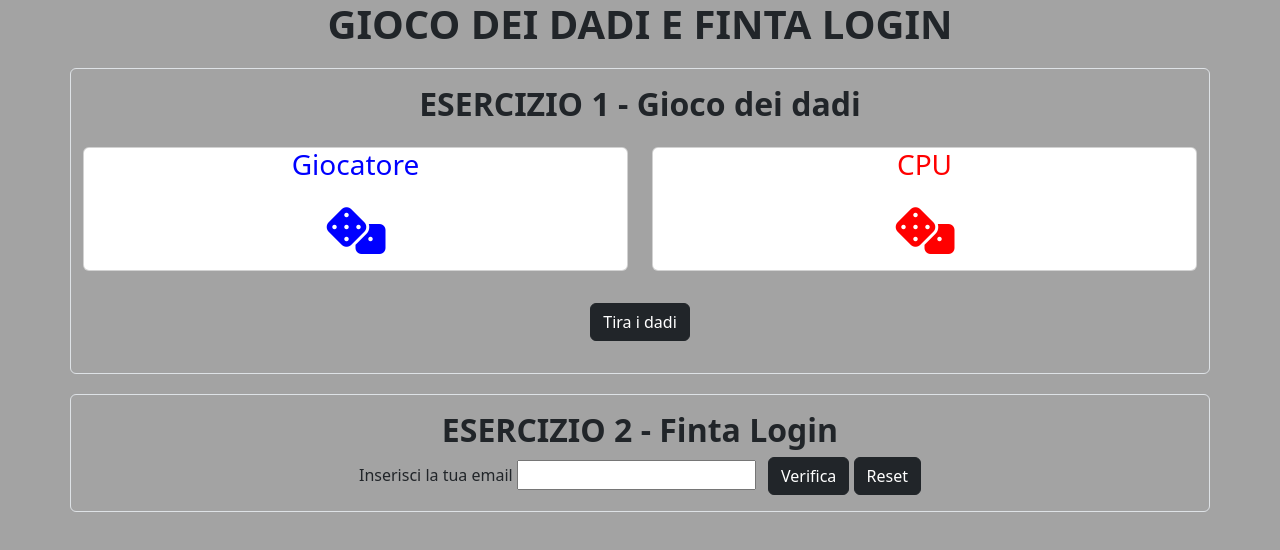
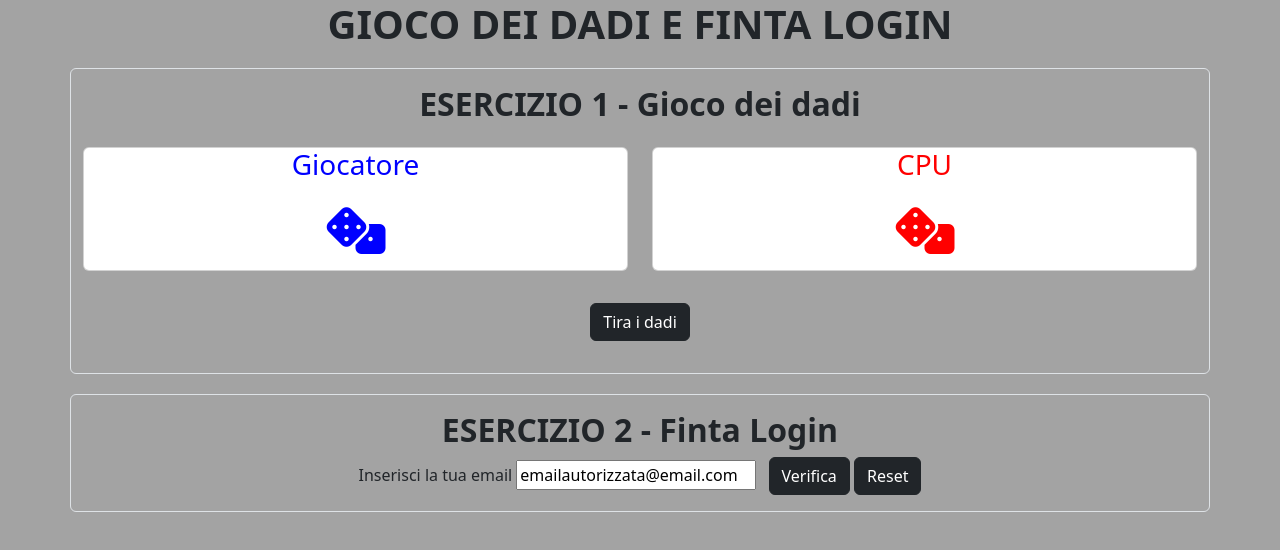
Before and after one commit to FrancescoM95/js-mail-dadi, a plain HTML site: page index.html in a window 1280 px wide. Drawn offline with nearby package versions, Linux system fonts and the light colour scheme.

Commit message:
added email value

```diff
--- a/css/style.css
+++ b/css/style.css
@@ -15,6 +15,10 @@ section {
     text-align: center;
 }
 
+#email {
+    min-width: 240px;
+}
+
 /** UTILS */
 
 .color-red {
--- a/index.html
+++ b/index.html
@@ -99,7 +99,7 @@
             <h2>ESERCIZIO 2 - Finta Login</h2>
 
             <label for="email">Inserisci la tua email</label>
-            <input type="email" id="email" name="email">
+            <input type="email" id="email" name="email" value="emailautorizzata@email.com">
 
             <button type="button" id="verify" class="btn btn-dark ms-2">Verifica</button>
             <button type="button" id="reset" class="btn btn-dark">Reset</button>
```
